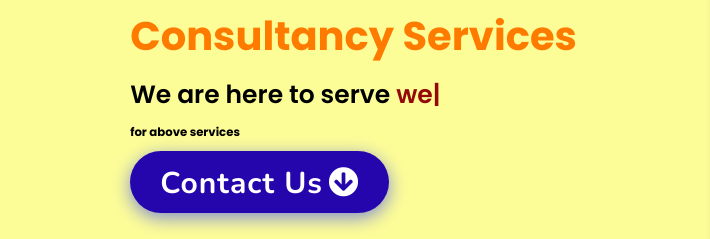
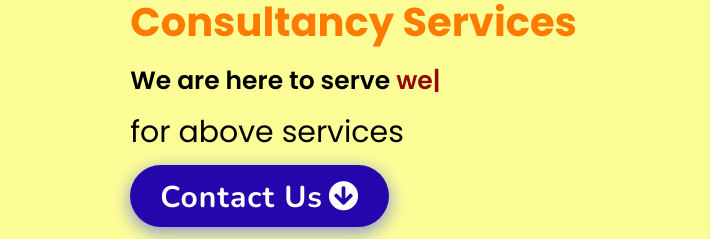
Before and after one commit to clinkzsoft/clinkzsoft, a plain HTML site: page index.html in a window 1280 px wide. Shown: the part 299-538 px from the top of the page, 0-710 px from the left. Drawn offline with nearby package versions, Linux system fonts and the light colour scheme; no server answers.

Commit message:
Update style.css

```diff
--- a/assets/css/style.css
+++ b/assets/css/style.css
@@ -254,6 +254,14 @@ background-color: rgba(255, 255, 128, 0.8);
   font-weight: 800;
   color: #ff7b00;
 }
+
+.home .content h3 {
+  font-size: 3rem;
+  font-weight: 500;
+
+}
+
+
 .home .content p {
   font-size: 2.5rem;
   color: #000;
```
